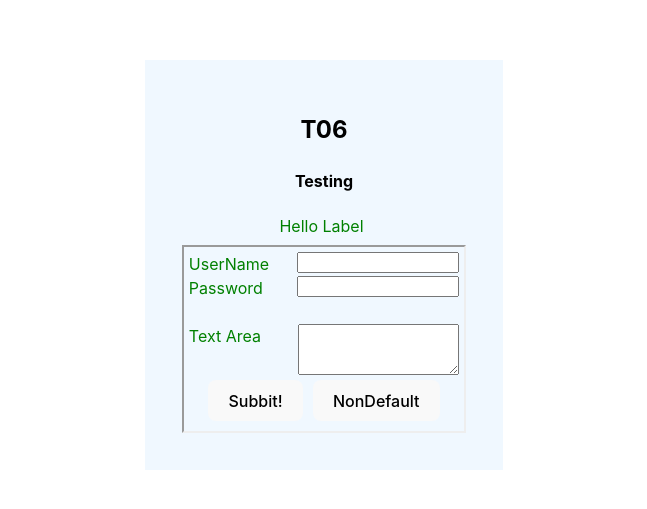
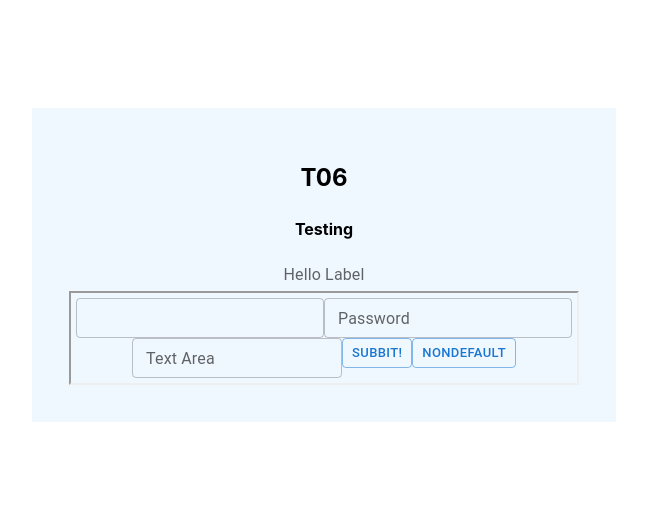
Before and after one commit to TonyGravagno/react-mui-wrapper-tests, a React (Vite) app: page / in a window 1280 px wide. Shown: the part 135-644 px from the top of the page, without its empty margins (316-963 px from the left). Built offline with nearby package versions, Linux system fonts and the light colour scheme.

Commit message:
Dynamic style assignment, still WIP

```diff
--- a/src/app.config.ts
+++ b/src/app.config.ts
@@ -1,6 +1,19 @@
 import { TextFieldProps, ButtonProps } from '@mui/material'
 import CSS from 'csstype'
 type ReactProps = React.JSX.IntrinsicElements
+
+// Define a union of string literals for the keys
+type StyleKeys =
+  | 'labelledControl'
+  | 'submitButton'
+  | 'formContainer'
+  | 'formFieldRow'
+  | 'formFieldLabel'
+  | 'formFieldInput'
+
+// Use the Record utility type to create a type with those keys, all having the same value type
+type ReactStyles = Record<StyleKeys, CSS.Properties>
+type MuiStyles = Record<StyleKeys, CSS.Properties>
 
 export type AppConfigJson = {
   ui: {
@@ -19,29 +32,23 @@ export type AppConfigJson = {
     id_name: string
   }
   styles: {
-    react: {
-      labelledControl: CSS.Properties
-      submitButton: CSS.Properties
-      formContainer: CSS.Properties
-      formFieldRow: CSS.Properties
-      formFieldLabel: CSS.Properties
-      formFieldInput: CSS.Properties
-    }
-    mui: {}
+    current: () => ReactStyles
+    react: ReactStyles
+    mui: MuiStyles
   }
   status: string
 }
 
 export const config: AppConfigJson = {
   ui: {
-    toolkit: 'react',
+    toolkit: 'mui',
     id_name: 'dunno',
     button_variant: 'outlined',
     text_variant: 'outlined',
     button_size: 'small',
     text_size: 'small',
     textarea_maxRows: 5,
-    textarea_rows: 3,
+    textarea_rows: 5,
     textarea_minLength: 1,
     textarea_maxLength: 20,
     input_minLength: 0,
@@ -49,6 +56,10 @@ export const config: AppConfigJson = {
     submit_text: 'Subbit!',
   },
   styles: {
+    current: (): ReactStyles => {
+      if (config.ui.toolkit === 'react') return config.styles.react
+      else return config.styles.mui
+    },
     react: {
       labelledControl: {
         display: 'flex',
@@ -79,7 +90,36 @@ export const config: AppConfigJson = {
         width: '60%',
       },
     },
-    mui: {},
+    mui: {
+      labelledControl: {
+        display: 'flex',
+        alignItems: 'flex-start',
+      },
+      submitButton: {
+        margin: '5px',
+      },
+      formContainer: {
+        borderWidth: '2px',
+        borderStyle: 'inset',
+        margin: '5px',
+        padding: '5px',
+      },
+      formFieldRow: {
+        display: 'flex',
+        alignItems: 'flex-start',
+      },
+      formFieldLabel: {
+        marginRight: '5px',
+        verticalAlign: 'text-bottom',
+        textAlign: 'left',
+        color: 'green',
+        width: '40%',
+      },
+      formFieldInput: {
+        textAlign: 'left',
+        width: '60%',
+      },
+    },
   },
   status: 'Testing',
 }
--- a/src/components/Label/React/Label.tsx
+++ b/src/components/Label/React/Label.tsx
@@ -6,6 +6,6 @@ export const Label = (props: LabelProps) => {
   const reactProps = props as ReactProps
   //  const muiProps = props as MuiProps
   return (
-      <label style={config.styles.react.formFieldLabel} {...reactProps} />
+      <label style={config.styles.current().formFieldLabel} {...reactProps} />
   )
 }
--- a/src/components/SubmitButton/React/SubmitButton.tsx
+++ b/src/components/SubmitButton/React/SubmitButton.tsx
@@ -12,7 +12,7 @@ export const SubmitButton = (props: SubmitButtonProps) => {
       id={config.ui.id_name}
       name={config.ui.id_name}
       {...reactProps}
-      style={config.styles.react.submitButton}
+      style={config.styles.current().submitButton}
     >
       {props.children ?? config.ui.submit_text}
     </button>
--- a/src/components/TextArea/React/TextArea.tsx
+++ b/src/components/TextArea/React/TextArea.tsx
@@ -10,9 +10,9 @@ export const TextArea = (props: TextAreaProps) => {
   const muiProps = props as MuiProps
   const labelComponent = getLabelForComponent(muiProps.label)
   return (
-    <div style={config.styles.react.formFieldRow}>
+    <div style={config.styles.current().formFieldRow}>
       {labelComponent}
-      <textarea style={config.styles.react.formFieldInput}
+      <textarea style={config.styles.current().formFieldInput}
         id={config.ui.id_name}
         name={config.ui.id_name}
         rows={config.ui.textarea_rows}
--- a/src/components/TextField/React/TextField.tsx
+++ b/src/components/TextField/React/TextField.tsx
@@ -9,9 +9,9 @@ export const TextField = (props: TextFieldProps) => {
   const muiProps = props as MuiProps
   const labelComponent = getLabelForComponent(muiProps.label)
   return (
-    <div style={config.styles.react.formFieldRow}>
+    <div style={config.styles.current().formFieldRow}>
       {labelComponent}
-      <input style={config.styles.react.formFieldInput}
+      <input style={config.styles.current().formFieldInput}
         type="text"
         minLength={config.ui.input_minLength}
         maxLength={config.ui.input_maxLength}
--- a/src/forms/TestForm06/TestForm06.tsx
+++ b/src/forms/TestForm06/TestForm06.tsx
@@ -18,7 +18,7 @@ export const TestForm06 = () => {
     <>
       <h4>{config.status}</h4>
       <Label>Hello Label</Label>
-      <form onSubmit={handleSubmit} style={config.styles.react.formContainer}>
+      <form onSubmit={handleSubmit} style={config.styles.current().formContainer}>
         <TextField
           label={<Label>UserName</Label>}
           type="text"
```
